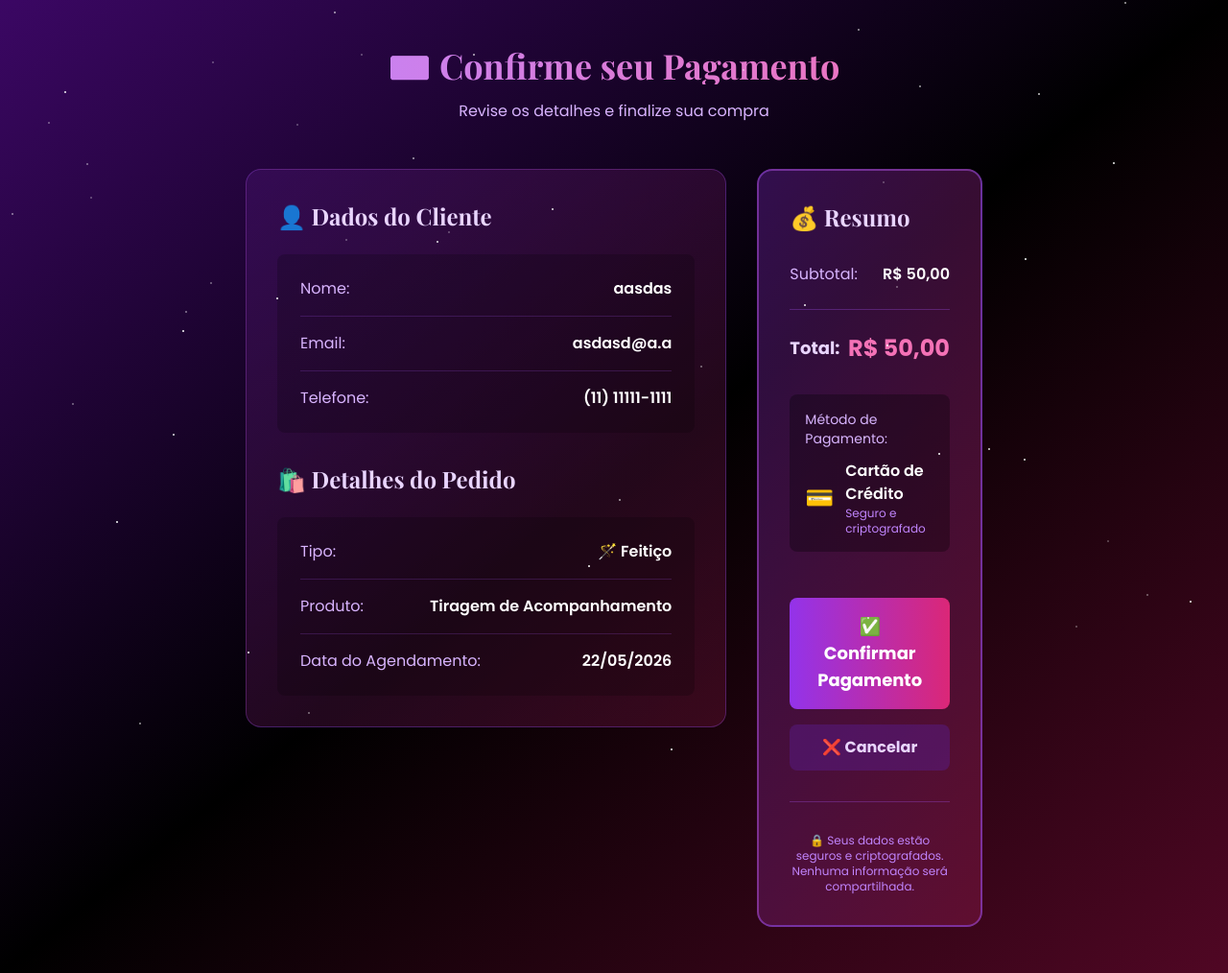
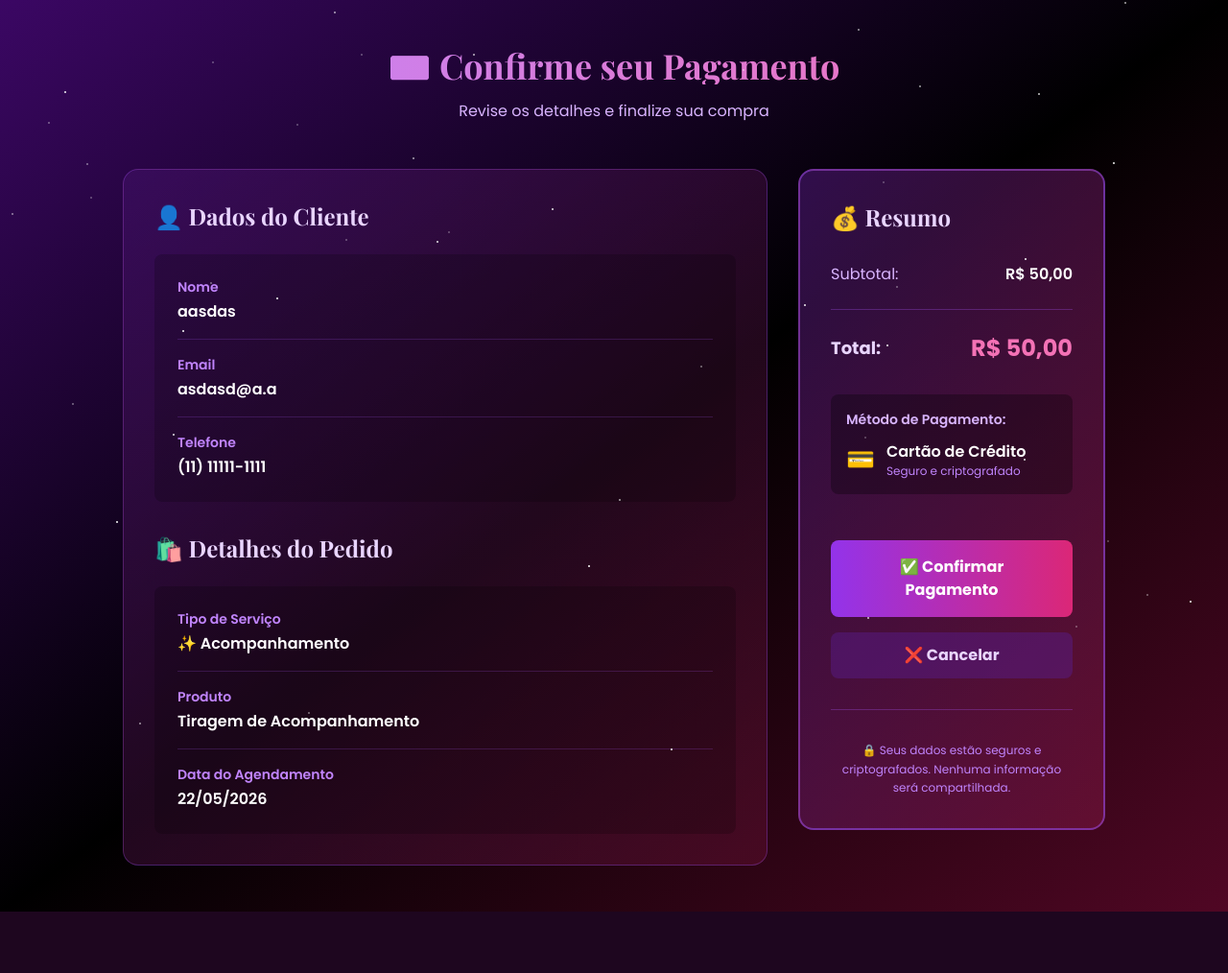
Before and after one commit to folonidev/site, a Django app: page /pagamento/41/ in a window 1280 px wide. Shown: the whole page at 96% size. After the commit the page ends 950 px from the top, so only its background shows below. Run offline with Django 5.2, Linux system fonts and the light colour scheme; data comes from the database, SQL or seed files in the repository; both versions use the stored data as it was after the commit; some libraries are stand-ins or nearby versions.

Commit message:
Adicionando tiragem de acompanhamento

```diff
--- a/feiticos/templates/feiticos/base.html
+++ b/feiticos/templates/feiticos/base.html
@@ -3,7 +3,7 @@
 <head>
     <meta charset="UTF-8">
     <meta name="viewport" content="width=device-width, initial-scale=1.0">
-    <title>{% block title %}Feitiçaria Online{% endblock %}</title>
+    <title>{% block title %}Raízes - Tarot e Magia Ancestral{% endblock %}</title>
     <script src="https://cdn.tailwindcss.com"></script>
     <link rel="preconnect" href="https://fonts.googleapis.com">
     <link rel="preconnect" href="https://fonts.gstatic.com" crossorigin>
--- a/feiticos/templates/feiticos/pagamento.html
+++ b/feiticos/templates/feiticos/pagamento.html
@@ -3,116 +3,120 @@
 {% block title %}Pagamento - Feitiçaria Online{% endblock %}
 
 {% block content %}
-<div class="min-h-screen flex flex-col items-center justify-center p-4 py-12 bg-gradient-to-br from-purple-950 via-black to-pink-950">
-    <div class="w-full max-w-3xl">
+<div class="min-h-screen flex flex-col items-center justify-center p-4 py-8 md:py-12 bg-gradient-to-br from-purple-950 via-black to-pink-950">
+    <div class="w-full max-w-5xl">
         <!-- Header -->
-        <div class="text-center mb-12">
-            <h1 class="text-4xl font-bold mb-4 text-transparent bg-clip-text bg-gradient-to-r from-purple-400 to-pink-400">
+        <div class="text-center mb-8 md:mb-12">
+            <h1 class="text-2xl md:text-4xl font-bold mb-2 md:mb-4 text-transparent bg-clip-text bg-gradient-to-r from-purple-400 to-pink-400">
                 💳 Confirme seu Pagamento
             </h1>
-            <p class="text-purple-300">Revise os detalhes e finalize sua compra</p>
+            <p class="text-sm md:text-base text-purple-300">Revise os detalhes e finalize sua compra</p>
         </div>
 
-        <div class="grid grid-cols-1 lg:grid-cols-3 gap-8">
-            <!-- Resumo do Pedido -->
-            <div class="lg:col-span-2">
-                <div class="bg-gradient-to-br from-purple-900/30 to-pink-900/30 border border-purple-500/30 rounded-2xl p-8 space-y-8">
+        <!-- Container Principal -->
+        <div class="grid grid-cols-1 lg:grid-cols-3 gap-6 lg:gap-8">
+            <!-- Resumo do Pedido (Esquerda/Topo) -->
+            <div class="lg:col-span-2 w-full">
+                <div class="bg-gradient-to-br from-purple-900/30 to-pink-900/30 border border-purple-500/30 rounded-2xl p-6 md:p-8 space-y-6 md:space-y-8">
                     <!-- Dados do Cliente -->
                     <div>
-                        <h2 class="text-2xl font-bold text-purple-200 mb-6">👤 Dados do Cliente</h2>
-                        <div class="bg-black/20 rounded-lg p-6 space-y-4">
-                            <div class="flex justify-between items-center border-b border-purple-500/20 pb-4">
-                                <span class="text-purple-300">Nome:</span>
-                                <span class="text-white font-semibold">{{ agendamento.nome }}</span>
+                        <h2 class="text-xl md:text-2xl font-bold text-purple-200 mb-4 md:mb-6">👤 Dados do Cliente</h2>
+                        <div class="bg-black/20 rounded-lg p-4 md:p-6 space-y-4">
+                            <div class="border-b border-purple-500/20 pb-4">
+                                <p class="text-xs md:text-sm text-purple-400 font-semibold mb-1">Nome</p>
+                                <p class="text-sm md:text-base text-white font-semibold break-words">{{ agendamento.nome }}</p>
                             </div>
-                            <div class="flex justify-between items-center border-b border-purple-500/20 pb-4">
-                                <span class="text-purple-300">Email:</span>
-                                <span class="text-white font-semibold">{{ agendamento.email }}</span>
+                            <div class="border-b border-purple-500/20 pb-4">
+                                <p class="text-xs md:text-sm text-purple-400 font-semibold mb-1">Email</p>
+                                <p class="text-sm md:text-base text-white font-semibold break-all">{{ agendamento.email }}</p>
                             </div>
-                            <div class="flex justify-between items-center">
-                                <span class="text-purple-300">Telefone:</span>
-                                <span class="text-white font-semibold">{{ agendamento.telefone }}</span>
+                            <div>
+                                <p class="text-xs md:text-sm text-purple-400 font-semibold mb-1">Telefone</p>
+                                <p class="text-sm md:text-base text-white font-semibold">{{ agendamento.telefone }}</p>
                             </div>
                         </div>
                     </div>
 
                     <!-- Detalhes do Produto -->
                     <div>
-                        <h2 class="text-2xl font-bold text-purple-200 mb-6">🛍️ Detalhes do Pedido</h2>
-                        <div class="bg-black/20 rounded-lg p-6 space-y-4">
-                            <div class="flex justify-between items-center border-b border-purple-500/20 pb-4">
-                                <span class="text-purple-300">Tipo:</span>
-                                <span class="text-white font-semibold">
+                        <h2 class="text-xl md:text-2xl font-bold text-purple-200 mb-4 md:mb-6">🛍️ Detalhes do Pedido</h2>
+                        <div class="bg-black/20 rounded-lg p-4 md:p-6 space-y-4">
+                            <div class="border-b border-purple-500/20 pb-4">
+                                <p class="text-xs md:text-sm text-purple-400 font-semibold mb-1">Tipo de Serviço</p>
+                                <p class="text-sm md:text-base text-white font-semibold">
                                     {% if agendamento.tipo_produto == 'tarot' %}
                                         🔮 Tiragem de Tarot
                                     {% elif agendamento.tipo_produto == 'intencao_feitico' %}
                                         ✨ Intenção de Feitiço
+                                    {% elif agendamento.tipo_produto == 'tarot_acompanhamento' %}
+                                        ✨ Acompanhamento
                                     {% else %}
                                         🪄 Feitiço
                                     {% endif %}
-                                </span>
+                                </p>
                             </div>
-                            <div class="flex justify-between items-center border-b border-purple-500/20 pb-4">
-                                <span class="text-purple-300">Produto:</span>
-                                <span class="text-white font-semibold">{{ agendamento.nome_produto }}</span>
+                            <div class="border-b border-purple-500/20 pb-4">
+                                <p class="text-xs md:text-sm text-purple-400 font-semibold mb-1">Produto</p>
+                                <p class="text-sm md:text-base text-white font-semibold break-words">{{ agendamento.nome_produto }}</p>
                             </div>
-                            <div class="flex justify-between items-center">
-                                <span class="text-purple-300">Data do Agendamento:</span>
-                                <span class="text-white font-semibold">{{ agendamento.data_agendamento|date:'d/m/Y' }}</span>
+                            <div>
+                                <p class="text-xs md:text-sm text-purple-400 font-semibold mb-1">Data do Agendamento</p>
+                                <p class="text-sm md:text-base text-white font-semibold">{{ agendamento.data_agendamento|date:'d/m/Y' }}</p>
                             </div>
                         </div>
                     </div>
                 </div>
             </div>
 
-            <!-- Resumo de Pagamento -->
-            <div class="lg:col-span-1">
-                <div class="bg-gradient-to-br from-purple-900/50 to-pink-900/50 border-2 border-purple-500/50 rounded-2xl p-8 sticky top-8">
-                    <h2 class="text-2xl font-bold text-purple-200 mb-8">💰 Resumo</h2>
+            <!-- Resumo de Pagamento (Direita/Baixo) -->
+            <div class="lg:col-span-1 w-full">
+                <div class="bg-gradient-to-br from-purple-900/50 to-pink-900/50 border-2 border-purple-500/50 rounded-2xl p-6 md:p-8 lg:sticky lg:top-8">
+                    <h2 class="text-xl md:text-2xl font-bold text-purple-200 mb-6 md:mb-8">💰 Resumo</h2>
 
-                    <div class="space-y-6 mb-8">
+                    <!-- Valores -->
+                    <div class="space-y-4 md:space-y-6 mb-6 md:mb-8">
                         <div class="flex justify-between items-center">
-                            <span class="text-purple-300">Subtotal:</span>
-                            <span class="text-white font-semibold">R$ {{ agendamento.valor|floatformat:2 }}</span>
+                            <span class="text-sm md:text-base text-purple-300">Subtotal:</span>
+                            <span class="text-sm md:text-base text-white font-semibold">R$ {{ agendamento.valor|floatformat:2 }}</span>
                         </div>
-                        <div class="flex justify-between items-center border-t border-purple-500/30 pt-6">
-                            <span class="text-lg font-bold text-purple-200">Total:</span>
-                            <span class="text-2xl font-bold text-pink-400">R$ {{ agendamento.valor|floatformat:2 }}</span>
+                        <div class="flex justify-between items-center border-t border-purple-500/30 pt-4 md:pt-6">
+                            <span class="text-base md:text-lg font-bold text-purple-200">Total:</span>
+                            <span class="text-lg md:text-2xl font-bold text-pink-400">R$ {{ agendamento.valor|floatformat:2 }}</span>
                         </div>
                     </div>
 
                     <!-- Método de Pagamento -->
-                    <div class="bg-black/30 rounded-lg p-4 mb-8">
-                        <p class="text-sm text-purple-300 mb-3">Método de Pagamento:</p>
+                    <div class="bg-black/30 rounded-lg p-4 mb-6 md:mb-8">
+                        <p class="text-xs md:text-sm text-purple-300 font-semibold mb-3">Método de Pagamento:</p>
                         <div class="flex items-center space-x-3">
-                            <div class="text-2xl">💳</div>
+                            <div class="text-xl md:text-2xl">💳</div>
                             <div>
-                                <p class="text-white font-semibold">Cartão de Crédito</p>
+                                <p class="text-sm md:text-base text-white font-semibold">Cartão de Crédito</p>
                                 <p class="text-xs text-purple-400">Seguro e criptografado</p>
                             </div>
                         </div>
                     </div>
 
-                    <!-- Botão de Pagamento -->
-                    <form method="post" action="{% url 'confirmar_pagamento' agendamento.id %}" class="space-y-4">
+                    <!-- Botões de Ação -->
+                    <form method="post" action="{% url 'confirmar_pagamento' agendamento.id %}" class="space-y-3 md:space-y-4">
                         {% csrf_token %}
                         <button
                             type="submit"
-                            class="w-full py-4 px-6 bg-gradient-to-r from-purple-600 to-pink-600 hover:from-purple-700 hover:to-pink-700 text-white font-bold rounded-lg transition text-lg"
+                            class="w-full py-3 md:py-4 px-4 md:px-6 bg-gradient-to-r from-purple-600 to-pink-600 hover:from-purple-700 hover:to-pink-700 text-white font-bold rounded-lg transition text-sm md:text-base"
                         >
                             ✅ Confirmar Pagamento
                         </button>
                         <a
                             href="{% url 'index' %}"
-                            class="block w-full py-3 px-6 bg-purple-900/50 hover:bg-purple-800 text-purple-200 font-bold rounded-lg transition text-center"
+                            class="block w-full py-2 md:py-3 px-4 md:px-6 bg-purple-900/50 hover:bg-purple-800 text-purple-200 font-bold rounded-lg transition text-center text-sm md:text-base"
                         >
                             ❌ Cancelar
                         </a>
                     </form>
 
-                    <!-- Aviso de segurança -->
-                    <div class="mt-8 pt-8 border-t border-purple-500/30">
-                        <p class="text-xs text-purple-400 text-center">
+                    <!-- Aviso de Segurança -->
+                    <div class="mt-6 md:mt-8 pt-6 md:pt-8 border-t border-purple-500/30">
+                        <p class="text-xs text-purple-400 text-center leading-relaxed">
                             🔒 Seus dados estão seguros e criptografados. Nenhuma informação será compartilhada.
                         </p>
                     </div>
--- a/feiticos/urls.py
+++ b/feiticos/urls.py
@@ -5,6 +5,7 @@ urlpatterns = [
     # URLs públicas - Home e escolha
     path('', views.index, name='index'),
     path('escolher-tarot/', views.escolher_tarot, name='escolher_tarot'),
+    path('escolher-tarot-acompanhamento/', views.escolher_tarot_acompanhamento, name='escolher_tarot_acompanhamento'),
     path('escolher-intencao/', views.escolher_intencao_feitico, name='escolher_intencao_feitico'),
 
     # URLs públicas - Agendamento
--- a/feiticos/views.py
+++ b/feiticos/views.py
@@ -23,6 +23,21 @@ def escolher_tarot(request):
 
     tarots = TipoTarot.obter_tarots_disponiveis()
     context = {'produtos': tarots, 'tipo_produto': 'tarot'}
+    return render(request, 'feiticos/escolher_produto.html', context)
+
+
+def escolher_tarot_acompanhamento(request):
+    """Página para agendar tarot de acompanhamento"""
+    if request.method == 'POST':
+        return agendar_produto(request)
+
+    # Tarot de acompanhamento não tem subcategorias, apenas um tipo
+    acompanhamento = [{
+        'nome': 'Tiragem de Acompanhamento',
+        'emoji': '✨',
+        'preco': 50.00
+    }]
+    context = {'produtos': acompanhamento, 'tipo_produto': 'tarot_acompanhamento'}
     return render(request, 'feiticos/escolher_produto.html', context)
 
 
@@ -246,16 +261,12 @@ def obter_datas_disponiveis(request):
     for i in range(60):
         data = datetime.now().date() + timedelta(days=i)
 
-        # Verificar se é dia disponível (segunda a sexta)
-        if data.weekday() not in [0, 1, 2, 3, 4]:  # Segunda a sexta
-            continue
-
         # Verificar se há indisponibilidade marcada pelo admin
         indisponivel = IndisponibilidadeFeitico.objects.filter(data=data, indisponivel=True).exists()
         if indisponivel:
             continue
 
-        # Verificar vagas disponíveis
+        # Verificar vagas disponíveis (a função já valida dias e vagas)
         tem_vaga, _ = Agendamento.verificar_vagas_disponiveis(data, tipo_produto)
         if not tem_vaga:
             continue
@@ -300,6 +311,7 @@ def admin_painel(request):
     intencoes_count = Agendamento.objects.filter(tipo_produto='intencao_feitico', status__in=['pagamento_confirmado', 'enviar_link', 'link_enviado', 'realizado']).count()
     tarots_count = Agendamento.objects.filter(tipo_produto='tarot', status__in=['pagamento_confirmado', 'enviar_link', 'link_enviado', 'realizado']).count()
     feiticos_count = Agendamento.objects.filter(tipo_produto='feitico', status__in=['pagamento_confirmado', 'enviar_link', 'link_enviado', 'realizado']).count()
+    acompanhamento_count = Agendamento.objects.filter(tipo_produto='tarot_acompanhamento', status__in=['pagamento_confirmado', 'enviar_link', 'link_enviado', 'realizado']).count()
 
     # Renda por tipo
     renda_intencao = Agendamento.objects.filter(
@@ -317,7 +329,12 @@ def admin_painel(request):
         status__in=['pagamento_confirmado', 'enviar_link', 'link_enviado', 'realizado']
     ).aggregate(Sum('valor'))['valor__sum'] or 0
 
-    renda_total = float(renda_intencao) + float(renda_tarot) + float(renda_feitico)
+    renda_acompanhamento = Agendamento.objects.filter(
+        tipo_produto='tarot_acompanhamento',
+        status__in=['pagamento_confirmado', 'enviar_link', 'link_enviado', 'realizado']
+    ).aggregate(Sum('valor'))['valor__sum'] or 0
+
+    renda_total = float(renda_intencao) + float(renda_tarot) + float(renda_feitico) + float(renda_acompanhamento)
 
     # Próximos agendamentos
     proximos = Agendamento.objects.filter(
@@ -325,23 +342,40 @@ def admin_painel(request):
         data_agendamento__gte=datetime.now().date()
     ).order_by('data_agendamento')[:10]
 
-    # Dados para gráficos (últimos 30 dias) - Separado por tipo
+    # Dados para gráficos - Range: hoje-7 até último agendamento, sem buracos
+    data_minima = datetime.now().date() - timedelta(days=7)
+
+    # Buscar todos os agendamentos com status válido
+    agendamentos_para_grafico = Agendamento.objects.filter(
+        status__in=['pagamento_confirmado', 'enviar_link', 'link_enviado', 'realizado']
+    ).order_by('data_agendamento')
+
+    # Determinar data máxima
+    if agendamentos_para_grafico.exists():
+        data_maxima = agendamentos_para_grafico.last().data_agendamento
+        # Se a data máxima for menor que hoje-7, usar hoje
+        if data_maxima < data_minima:
+            data_maxima = datetime.now().date()
+    else:
+        data_maxima = datetime.now().date()
+
+    # Criar dicionários para cada tipo de produto
     datas_dict_intencao = {}
     datas_dict_tarot = {}
     datas_dict_feitico = {}
+    datas_dict_acompanhamento = {}
 
-    for i in range(30):
-        data = datetime.now().date() - timedelta(days=29-i)
-        datas_dict_intencao[data] = {'quantidade': 0, 'renda': 0}
-        datas_dict_tarot[data] = {'quantidade': 0, 'renda': 0}
-        datas_dict_feitico[data] = {'quantidade': 0, 'renda': 0}
+    # Preencher dicionários com todas as datas no range (sem buracos)
+    data_atual = data_minima
+    while data_atual <= data_maxima:
+        datas_dict_intencao[data_atual] = {'quantidade': 0, 'renda': 0}
+        datas_dict_tarot[data_atual] = {'quantidade': 0, 'renda': 0}
+        datas_dict_feitico[data_atual] = {'quantidade': 0, 'renda': 0}
+        datas_dict_acompanhamento[data_atual] = {'quantidade': 0, 'renda': 0}
+        data_atual += timedelta(days=1)
 
-    agendamentos_30 = Agendamento.objects.filter(
-        status__in=['pagamento_confirmado', 'enviar_link', 'link_enviado', 'realizado'],
-        data_agendamento__gte=datetime.now().date() - timedelta(days=30)
-    )
-
-    for ag in agendamentos_30:
+    # Preencher dados dos agendamentos
+    for ag in agendamentos_para_grafico:
         if ag.tipo_produto == 'intencao_feitico' and ag.data_agendamento in datas_dict_intencao:
             datas_dict_intencao[ag.data_agendamento]['quantidade'] += 1
             datas_dict_intencao[ag.data_agendamento]['renda'] += float(ag.valor)
@@ -351,8 +385,11 @@ def admin_painel(request):
         elif ag.tipo_produto == 'feitico' and ag.data_agendamento in datas_dict_feitico:
             datas_dict_feitico[ag.data_agendamento]['quantidade'] += 1
             datas_dict_feitico[ag.data_agendamento]['renda'] += float(ag.valor)
+        elif ag.tipo_produto == 'tarot_acompanhamento' and ag.data_agendamento in datas_dict_acompanhamento:
+            datas_dict_acompanhamento[ag.data_agendamento]['quantidade'] += 1
+            datas_dict_acompanhamento[ag.data_agendamento]['renda'] += float(ag.valor)
 
-    # Gerar dados para os últimos 30 dias
+    # Gerar dados para o range de datas (sem buracos)
     datas_lista = []
     intencao_qtd = []
     intencao_renda = []
@@ -360,19 +397,26 @@ def admin_painel(request):
     tarot_renda = []
     feitico_qtd = []
     feitico_renda = []
+    acompanhamento_qtd = []
+    acompanhamento_renda = []
 
-    for i in range(29, -1, -1):
-        data = datetime.now().date() - timedelta(days=i)
-        datas_lista.append(data.strftime('%d/%m'))
+    data_atual = data_minima
+    while data_atual <= data_maxima:
+        datas_lista.append(data_atual.strftime('%d/%m'))
 
-        intencao_qtd.append(datas_dict_intencao.get(data, {}).get('quantidade', 0))
-        intencao_renda.append(float(datas_dict_intencao.get(data, {}).get('renda', 0)))
+        intencao_qtd.append(datas_dict_intencao.get(data_atual, {}).get('quantidade', 0))
+        intencao_renda.append(float(datas_dict_intencao.get(data_atual, {}).get('renda', 0)))
 
-        tarot_qtd.append(datas_dict_tarot.get(data, {}).get('quantidade', 0))
-        tarot_renda.append(float(datas_dict_tarot.get(data, {}).get('renda', 0)))
+        tarot_qtd.append(datas_dict_tarot.get(data_atual, {}).get('quantidade', 0))
+        tarot_renda.append(float(datas_dict_tarot.get(data_atual, {}).get('renda', 0)))
 
-        feitico_qtd.append(datas_dict_feitico.get(data, {}).get('quantidade', 0))
-        feitico_renda.append(float(datas_dict_feitico.get(data, {}).get('renda', 0)))
+        feitico_qtd.append(datas_dict_feitico.get(data_atual, {}).get('quantidade', 0))
+        feitico_renda.append(float(datas_dict_feitico.get(data_atual, {}).get('renda', 0)))
+
+        acompanhamento_qtd.append(datas_dict_acompanhamento.get(data_atual, {}).get('quantidade', 0))
+        acompanhamento_renda.append(float(datas_dict_acompanhamento.get(data_atual, {}).get('renda', 0)))
+
+        data_atual += timedelta(days=1)
 
     datas_json = json.dumps(datas_lista)
     intencao_qtd_json = json.dumps(intencao_qtd)
@@ -381,15 +425,19 @@ def admin_painel(request):
     tarot_renda_json = json.dumps(tarot_renda)
     feitico_qtd_json = json.dumps(feitico_qtd)
     feitico_renda_json = json.dumps(feitico_renda)
+    acompanhamento_qtd_json = json.dumps(acompanhamento_qtd)
+    acompanhamento_renda_json = json.dumps(acompanhamento_renda)
 
     context = {
         'total_agendamentos': total_agendamentos,
         'intencoes_count': intencoes_count,
         'tarots_count': tarots_count,
         'feiticos_count': feiticos_count,
+        'acompanhamento_count': acompanhamento_count,
         'renda_intencao': f"{renda_intencao:.2f}",
         'renda_tarot': f"{renda_tarot:.2f}",
         'renda_feitico': f"{renda_feitico:.2f}",
+        'renda_acompanhamento': f"{renda_acompanhamento:.2f}",
         'renda_total': f"{renda_total:.2f}",
         'proximos': proximos,
         'datas_json': datas_json,
@@ -399,6 +447,8 @@ def admin_painel(request):
         'tarot_renda_json': tarot_renda_json,
         'feitico_qtd_json': feitico_qtd_json,
         'feitico_renda_json': feitico_renda_json,
+        'acompanhamento_qtd_json': acompanhamento_qtd_json,
+        'acompanhamento_renda_json': acompanhamento_renda_json,
     }
 
     return render(request, 'feiticos/admin/painel.html', context)
@@ -419,10 +469,12 @@ def admin_agendamentos(request):
         agendamentos = agendamentos.filter(tipo_produto=tipo_filter)
 
     status_choices = Agendamento.STATUS_CHOICES
+    tipo_choices = Agendamento.TIPO_PRODUTO_CHOICES
 
     context = {
         'agendamentos': agendamentos,
         'status_choices': status_choices,
+        'tipo_choices': tipo_choices,
         'status_filter': status_filter,
         'tipo_filter': tipo_filter,
     }
```
Also changed, not shown: feiticos/models.py (+19 -7 lines), feiticos/templates/feiticos/admin/painel.html (+113 -19 lines), feiticos/templates/feiticos/escolher_produto.html (+4 -4 lines), feiticos/templates/feiticos/index.html (+22 -7 lines), db.sqlite3, feiticos/static/images/logo_raizes.png (added).
